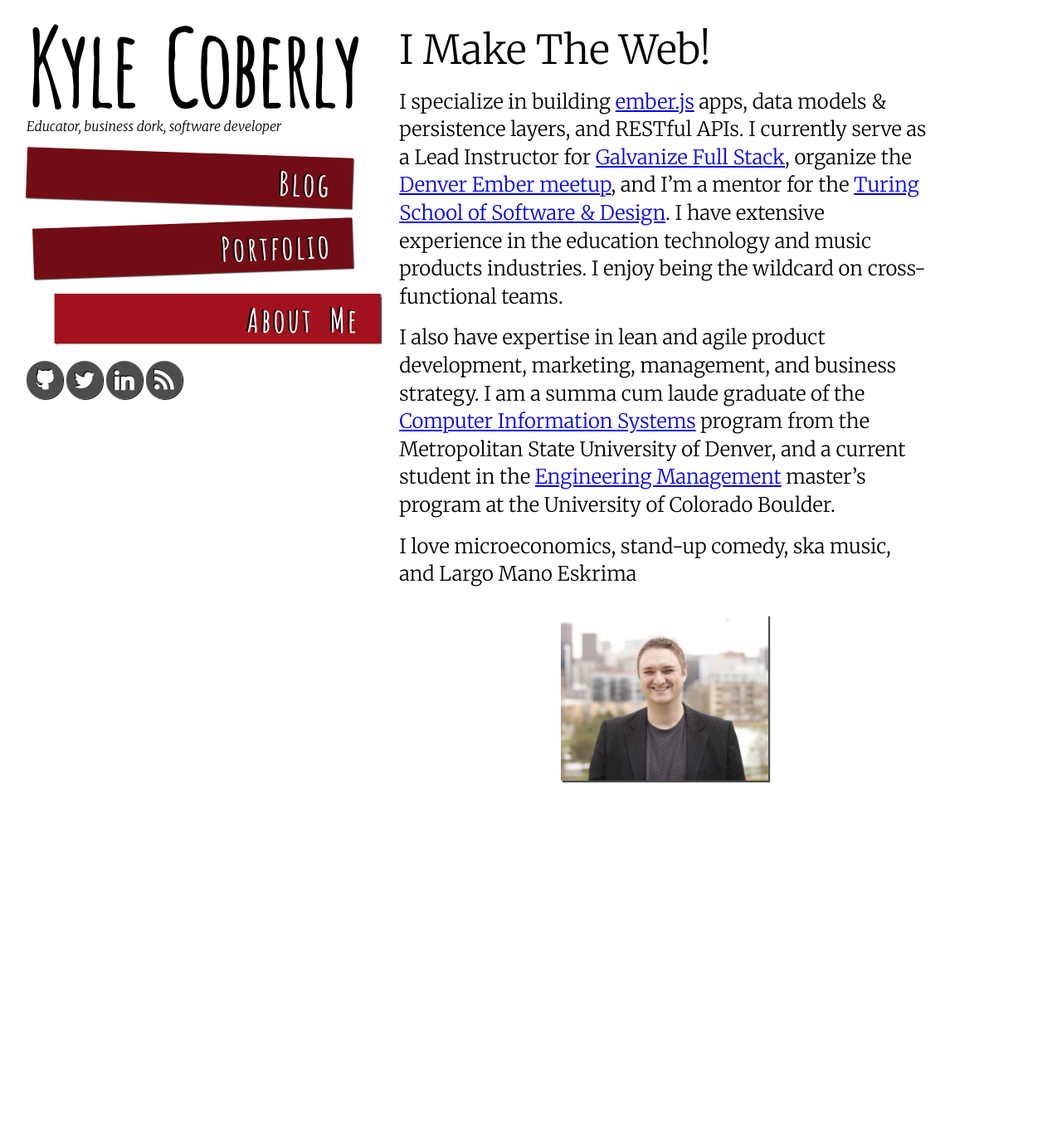
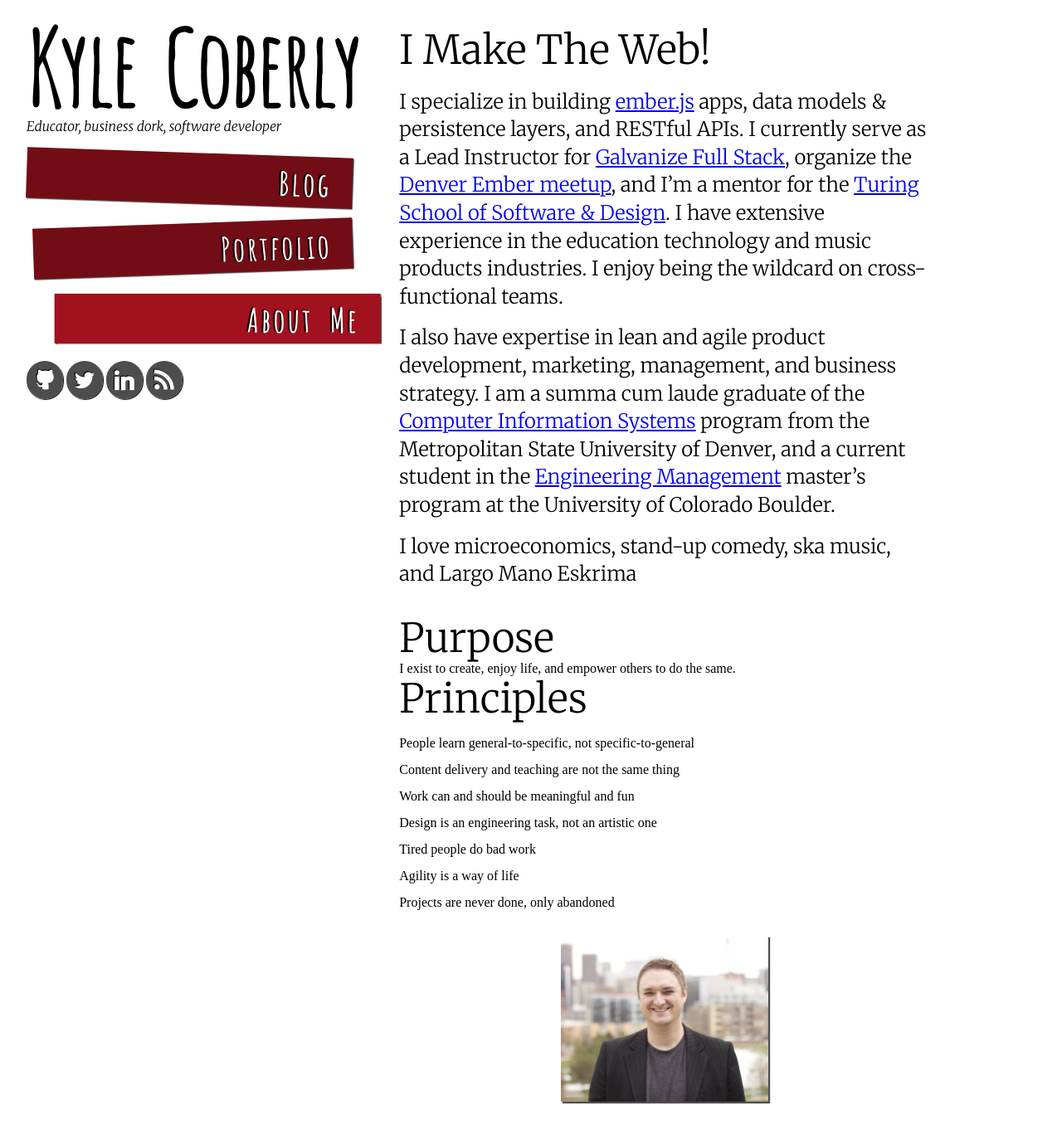
Before and after one commit to kylecoberly/kylecoberly.github.io, a Jekyll site: the page built from about-me/index.html, in a window 1280 px wide. Shown: the whole page at 83% size. Built offline with Jekyll 4.4.1, drawn with Linux system fonts in a browser that asks for light colours; before the commit the page ends 992 px from its top, so only the background shows below that.

Commit message:
Minor updates to about me

```diff
--- a/about-me/index.html
+++ b/about-me/index.html
@@ -7,7 +7,7 @@ sort: 3
     <h2>I Make The Web!</h2>
     <ul>
         <li>
-            <p>I specialize in building <a href="http://www.emberjs.com" target="_BLANK"><em>ember.js</em></a> apps, data models & persistence layers, and RESTful APIs. I currently serve as a Lead Instructor for <a href="http://www.galvanize.com/courses/full-stack/">Galvanize Full Stack</a>, organize the <a href="http://www.meetup.com/Ember-js-Denver" target="_BLANK"><em>Denver Ember meetup</em></a>, and I&rsquo;m a mentor for the <a href="http://turing.io/" target="_BLANK"><em>Turing School of Software & Design</em></a>. I have extensive experience in the education technology and music products industries. I enjoy being the wildcard on cross-functional teams.</p>
+            <p>I specialize in building <a href="http://www.emberjs.com" target="_BLANK"><em>ember.js</em></a> apps, data models &amp; persistence layers, and RESTful APIs. I currently serve as a Lead Instructor for <a href="http://www.galvanize.com/courses/full-stack/">Galvanize Full Stack</a>, organize the <a href="http://www.meetup.com/Ember-js-Denver" target="_BLANK"><em>Denver Ember meetup</em></a>, and I&rsquo;m a mentor for the <a href="http://turing.io/" target="_BLANK"><em>Turing School of Software &amp; Design</em></a>. I have extensive experience in the education technology and music products industries. I enjoy being the wildcard on cross-functional teams.</p>
         </li>
         <li>
         <p>I also have expertise in lean and agile product development, marketing, management, and business strategy. I am a summa cum laude graduate of the <a href="https://www.msudenver.edu/cis/" target="_BLANK"><em>Computer Information Systems</em></a> program from the Metropolitan State University of Denver, and a current student in the <a href="http://beboulderanywhere.colorado.edu/emp/" target="_BLANK"><em>Engineering Management</em></a> master&rsquo;s program at the University of Colorado Boulder. </p>
@@ -15,6 +15,18 @@ sort: 3
         <li>
             <p>I love microeconomics, stand-up comedy, ska music, and Largo Mano Eskrima</p>
         </li>
+    </ul>
+    <h2>Purpose</h2>
+    <p>I exist to create, enjoy life, and empower others to do the same.</p>
+    <h2>Principles</h2>
+    <ul>
+        <li>People learn general-to-specific, not specific-to-general</li>
+        <li>Content delivery and teaching are not the same thing</li>
+        <li>Work can and should be meaningful and fun</li>
+        <li>Design is an engineering task, not an artistic one</li>
+        <li>Tired people do bad work</li>
+        <li>Agility is a way of life</li>
+        <li>Projects are never done, only abandoned</li>
     </ul>
     <div class="portraits">
         <img src="../images/headshot.jpg" alt="picture-1" />
@@ -30,7 +42,7 @@ sort: 3
             <a href="http://www.linkedin.com/in/kylecoberly" class="linkedin-logo" target="_BLANK"></a>
         </li>
         <li>
-            <a href="" class="rss-logo"></a>
+            <a href="/feed.xml" class="rss-logo"></a>
         </li>
     </ul>
 </section>
```
